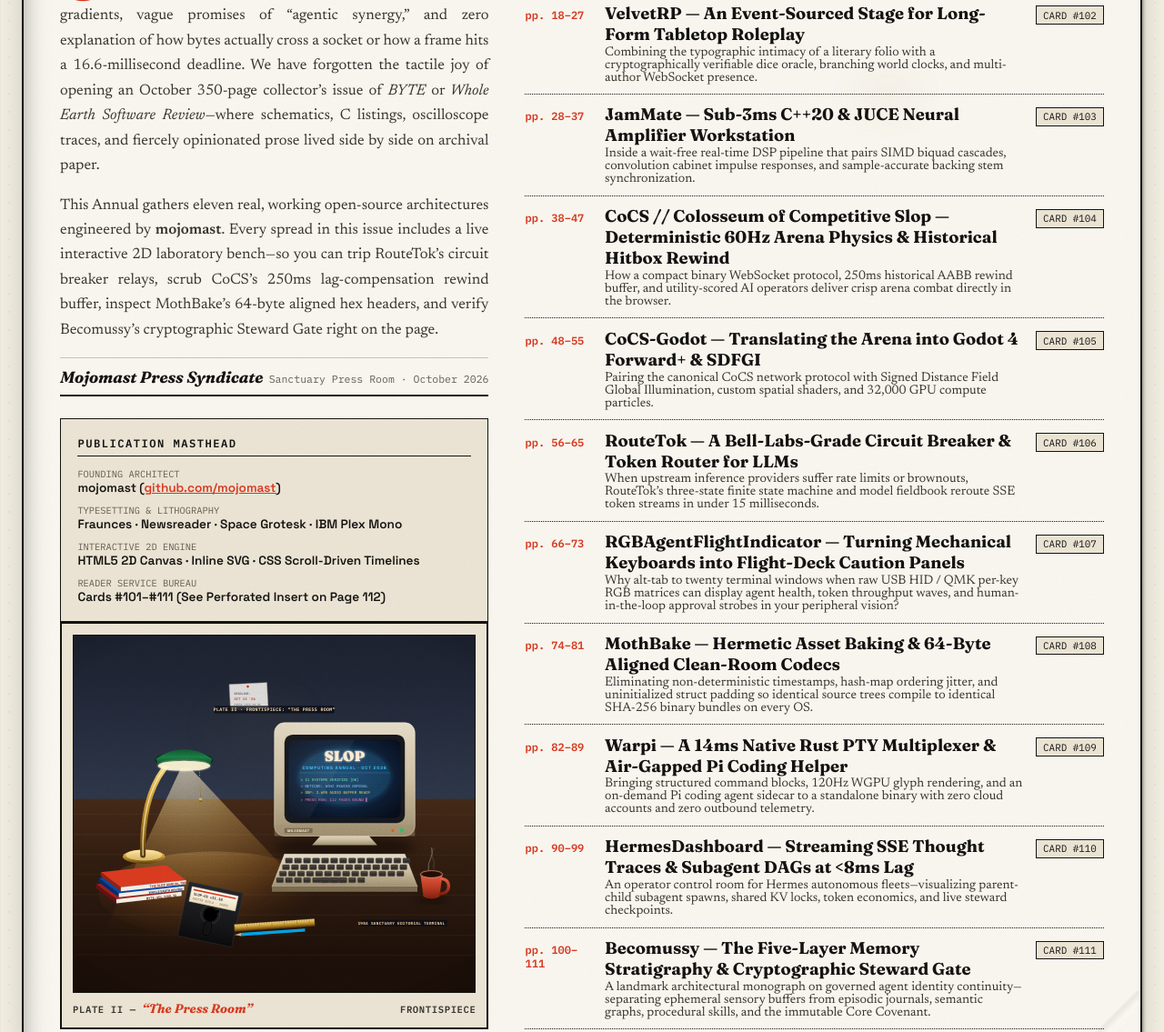
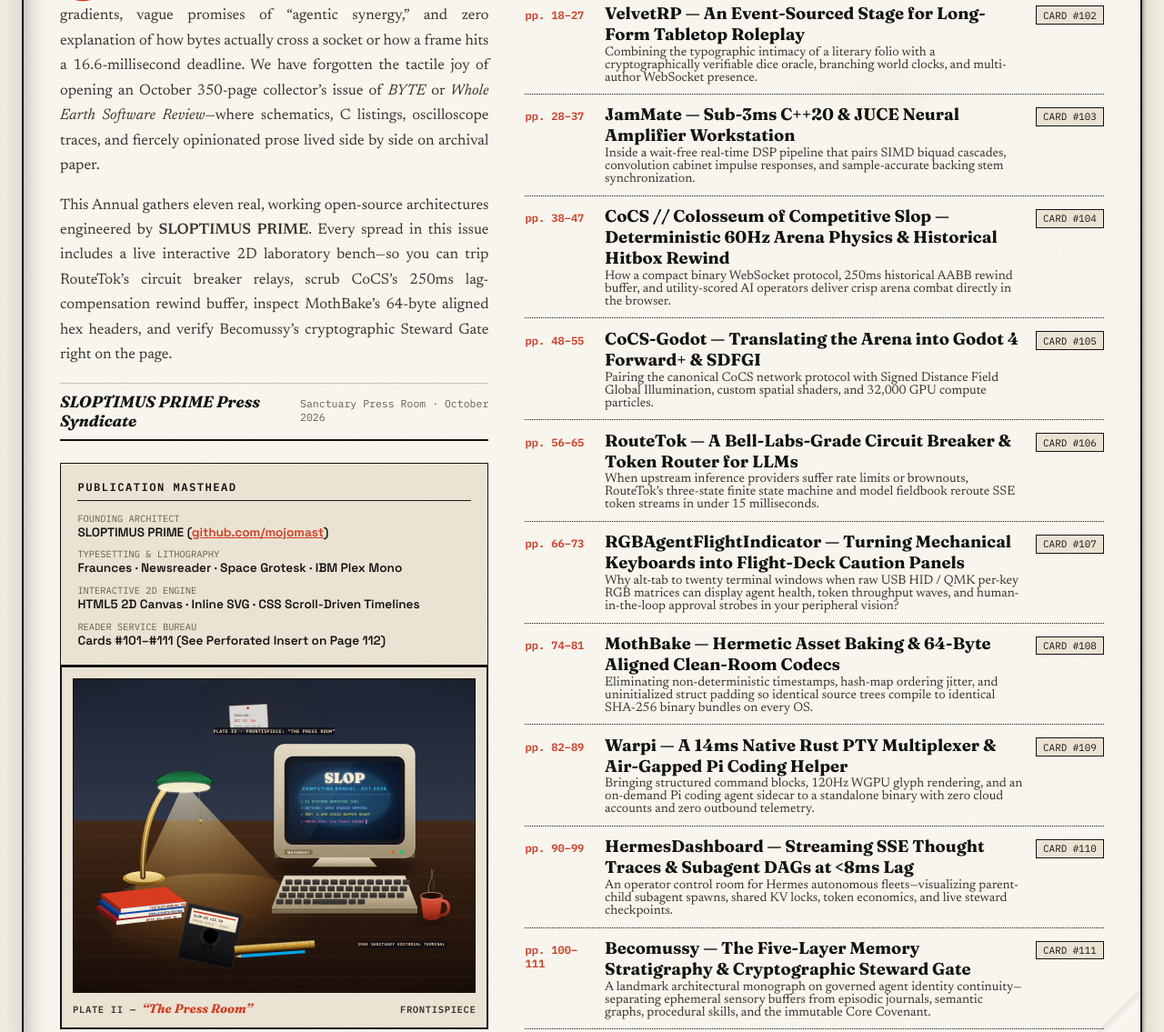
Before and after one commit to mojomast/ussysite6, a website with bundled scripts: page index.html in a window 1280 px wide. Shown: the part 1287-2422 px from the top of the page at 91% size. Built offline with nearby package versions, Linux system fonts and the light colour scheme; animation ran at ten frames a second.

Commit message:
chore: refer to the author as SLOPTIMUS PRIME (keep github.com/mojomast)
- Display name 'mojomast' -> 'SLOPTIMUS PRIME' and 'Mojomast Press' ->
  'SLOPTIMUS PRIME Press' across the masthead, editor's letter, meta description,
  catalog source header and the catalog test name.
- GitHub handle left intact everywhere (github.com/mojomast), per request.
- CoCS live link confirmed as https://arena.ussyco.de (no cocs.ussyco.de remains).

```diff
--- a/index.html
+++ b/index.html
@@ -3,8 +3,8 @@
 <head>
   <meta charset="UTF-8" />
   <meta name="viewport" content="width=device-width, initial-scale=1.0" />
-  <title>THE SLOP COMPUTING ANNUAL · Vol. 11, No. 10 (October 2026) — Mojomast Press</title>
-  <meta name="description" content="A Living 2D Collector's Computing Magazine & Technical Monograph showcasing eleven autonomous systems, real-time DSP engines, and deterministic software architectures by mojomast." />
+  <title>THE SLOP COMPUTING ANNUAL · Vol. 11, No. 10 (October 2026) — SLOPTIMUS PRIME Press</title>
+  <meta name="description" content="A Living 2D Collector's Computing Magazine & Technical Monograph showcasing eleven autonomous systems, real-time DSP engines, and deterministic software architectures by SLOPTIMUS PRIME." />
 
   <!-- Editorial & Archival Typography: Fraunces, Newsreader, Space Grotesk, IBM Plex Mono -->
   <link rel="preconnect" href="https://fonts.googleapis.com" />
@@ -207,17 +207,17 @@
             Open almost any software showcase in late 2026 and you are greeted by the same weightless vapor: purple gradients, vague promises of “agentic synergy,” and zero explanation of how bytes actually cross a socket or how a frame hits a 16.6-millisecond deadline. We have forgotten the tactile joy of opening an October 350-page collector’s issue of <em>BYTE</em> or <em>Whole Earth Software Review</em>—where schematics, C listings, oscilloscope traces, and fiercely opinionated prose lived side by side on archival paper.
           </p>
           <p class="editor-body-para">
-            This Annual gathers eleven real, working open-source architectures engineered by <strong>mojomast</strong>. Every spread in this issue includes a live interactive 2D laboratory bench—so you can trip RouteTok’s circuit breaker relays, scrub CoCS’s 250ms lag-compensation rewind buffer, inspect MothBake’s 64-byte aligned hex headers, and verify Becomussy’s cryptographic Steward Gate right on the page.
+            This Annual gathers eleven real, working open-source architectures engineered by <strong>SLOPTIMUS PRIME</strong>. Every spread in this issue includes a live interactive 2D laboratory bench—so you can trip RouteTok’s circuit breaker relays, scrub CoCS’s 250ms lag-compensation rewind buffer, inspect MothBake’s 64-byte aligned hex headers, and verify Becomussy’s cryptographic Steward Gate right on the page.
           </p>
           <div class="editor-sig-row">
-            <span class="editor-sig">Mojomast Press Syndicate</span>
+            <span class="editor-sig">SLOPTIMUS PRIME Press Syndicate</span>
             <span class="editor-place">Sanctuary Press Room · October 2026</span>
           </div>
 
           <div class="masthead-staff-box">
             <h3>PUBLICATION MASTHEAD</h3>
             <dl>
-              <div><dt>FOUNDING ARCHITECT</dt><dd>mojomast (<a href="https://github.com/mojomast" target="_blank" rel="noopener">github.com/mojomast</a>)</dd></div>
+              <div><dt>FOUNDING ARCHITECT</dt><dd>SLOPTIMUS PRIME (<a href="https://github.com/mojomast" target="_blank" rel="noopener">github.com/mojomast</a>)</dd></div>
               <div><dt>TYPESETTING &amp; LITHOGRAPHY</dt><dd>Fraunces · Newsreader · Space Grotesk · IBM Plex Mono</dd></div>
               <div><dt>INTERACTIVE 2D ENGINE</dt><dd>HTML5 2D Canvas · Inline SVG · CSS Scroll-Driven Timelines</dd></div>
               <div><dt>READER SERVICE BUREAU</dt><dd>Cards #101–#111 (See Perforated Insert on Page 112)</dd></div>
--- a/js/projects.js
+++ b/js/projects.js
@@ -2,7 +2,7 @@
  * USSYSITE6 // THE SLOP COMPUTING ANNUAL (VOL. 11, NO. 10 — OCTOBER 2026)
  * EDITORIAL CATALOG & TECHNICAL MONOGRAPH SOURCE OF TRUTH
  *
- * Canonical verified metadata for all 11 mojomast repositories, structured as
+ * Canonical verified metadata for all 11 SLOPTIMUS PRIME repositories, structured as
  * feature articles in a classic collector's computing magazine.
  * NOTE: Keep `/projects.js` and `/js/projects.js` byte-identical (`npm run check:mirrors`).
  */
@@ -17,7 +17,7 @@
   issn: 'ISSN 2026-8779',
   priceTag: '$6.50 US · £4.95 UK · ¥1,200 JP',
   coverTheme: 'AUTONOMOUS SYSTEMS & DETERMINISTIC CRAFT',
-  editorInChief: 'Mojomast Press Syndicate',
+  editorInChief: 'SLOPTIMUS PRIME Press Syndicate',
   totalPages: 112,
   printModes: [
     {
--- a/projects.js
+++ b/projects.js
@@ -2,7 +2,7 @@
  * USSYSITE6 // THE SLOP COMPUTING ANNUAL (VOL. 11, NO. 10 — OCTOBER 2026)
  * EDITORIAL CATALOG & TECHNICAL MONOGRAPH SOURCE OF TRUTH
  *
- * Canonical verified metadata for all 11 mojomast repositories, structured as
+ * Canonical verified metadata for all 11 SLOPTIMUS PRIME repositories, structured as
  * feature articles in a classic collector's computing magazine.
  * NOTE: Keep `/projects.js` and `/js/projects.js` byte-identical (`npm run check:mirrors`).
  */
@@ -17,7 +17,7 @@
   issn: 'ISSN 2026-8779',
   priceTag: '$6.50 US · £4.95 UK · ¥1,200 JP',
   coverTheme: 'AUTONOMOUS SYSTEMS & DETERMINISTIC CRAFT',
-  editorInChief: 'Mojomast Press Syndicate',
+  editorInChief: 'SLOPTIMUS PRIME Press Syndicate',
   totalPages: 112,
   printModes: [
     {
```
Also changed, not shown: test/catalog.test.mjs (+1 -1 lines).
